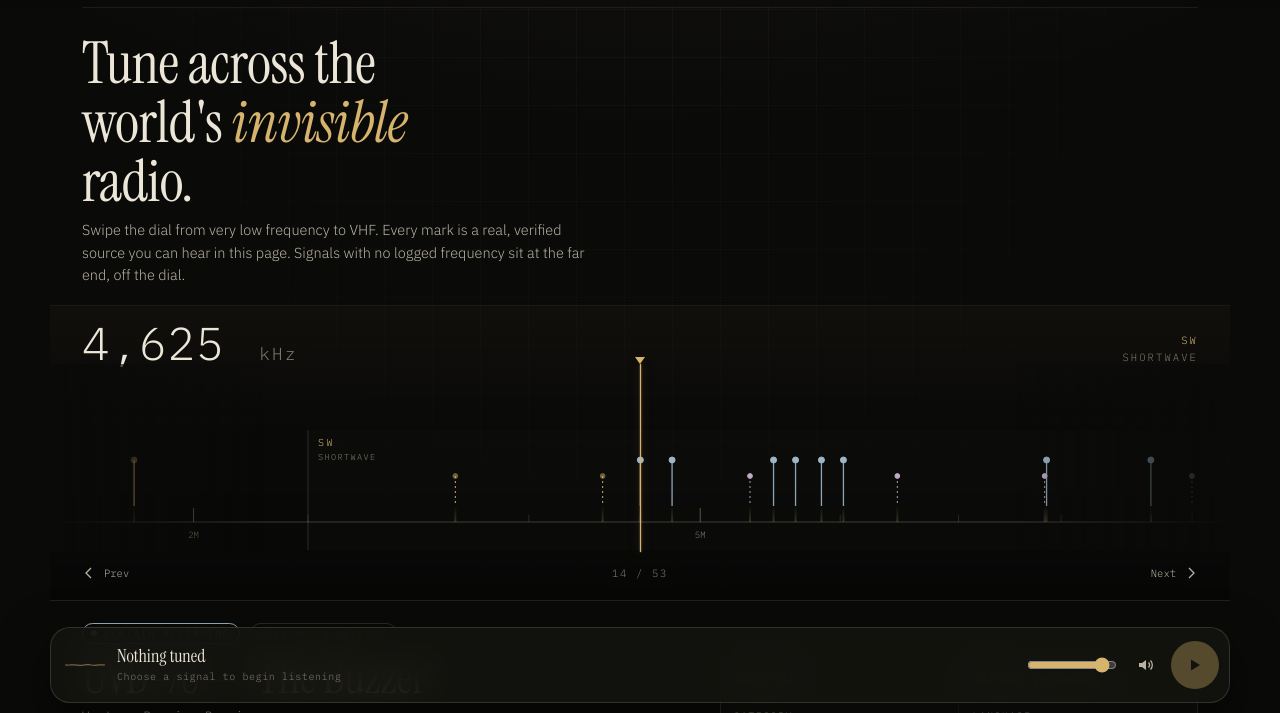
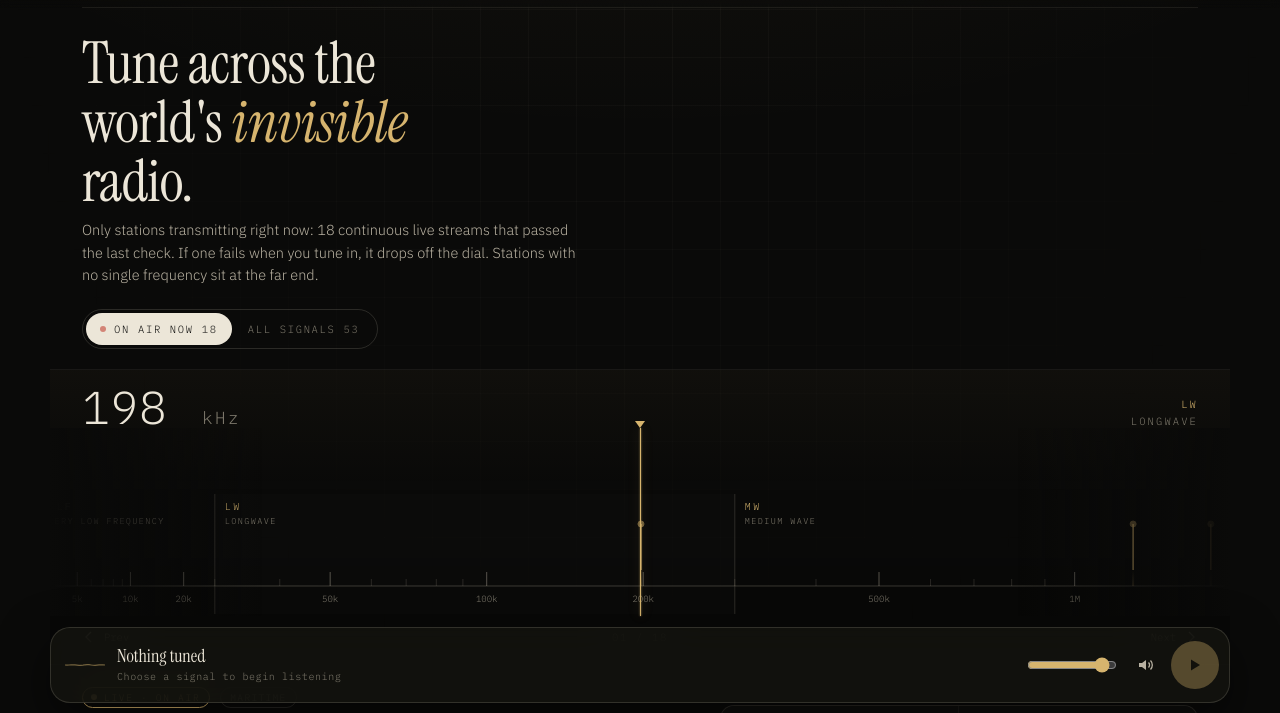
Before and after one commit to nickcarbone/frequency-atlas, a plain HTML site: page index.html in a window 1280 px wide. Shown: the part 87-800 px from the top of the page. Drawn offline with nearby package versions, Linux system fonts and the light colour scheme.

Commit message:
Add On air now dial, weekly check workflow and source-expansion prompt
- Dial opens on "On air now": only live sources that passed the last
  weekly check; "All signals" switch restores the full catalogue.
  Empty bands compress; a live source that fails on tune-in drops off.
- CBC North: add published frequency (1230 kHz AM / 91.1 MHz FM).
- Add the weekly signal-check GitHub Action and .nojekyll, which the
  web upload skipped (hidden files).
- Add docs/live-source-expansion-prompt.md, a reusable prompt for
  finding and verifying new live sources.
- Map region list now handles any new regions.

Co-Authored-By: Claude Opus 5.5 <noreply@anthropic.com>
Claude-Session: https://claude.ai/code/session_01Y8sXx5FXZjeG1xo4GQ95Ga

```diff
--- a/index.html
+++ b/index.html
@@ -70,6 +70,12 @@ h1,h2,h3{font-family:var(--serif);font-weight:400;letter-spacing:-.01em;margin:0
 /* Dial */
 .dialbox{position:relative;margin:18px -18px 0;border-top:1px solid var(--line);border-bottom:1px solid var(--line);
   background:linear-gradient(180deg,rgba(214,180,110,.035),transparent 40%,rgba(0,0,0,.25))}
+.dialmode{display:inline-flex;gap:2px;padding:3px;border:1px solid var(--line2);border-radius:999px;margin:4px 0 2px}
+.dialmode button{font-family:var(--mono);font-size:10.5px;letter-spacing:.16em;text-transform:uppercase;color:var(--mute);padding:9px 14px;border-radius:999px;display:flex;align-items:center;gap:8px;transition:all .2s}
+.dialmode button b{font-weight:400;opacity:.7}
+.dialmode button[aria-pressed=true]{background:var(--ink);color:var(--bg)}
+.dialmode button[aria-pressed=true] .ld{background:#c0392b}
+.dialmode .ld{width:6px;height:6px;border-radius:50%;background:var(--k-live);animation:pulse 2s ease-in-out infinite}
 .readout{display:flex;align-items:flex-end;justify-content:space-between;padding:14px 18px 6px;gap:12px}
 .readout .f{font-family:var(--mono);font-weight:300;font-size:clamp(28px,8vw,46px);letter-spacing:.02em;color:var(--ink);line-height:1;font-variant-numeric:tabular-nums}
 .readout .f small{font-size:.38em;color:var(--mute);letter-spacing:.14em;margin-left:6px}
@@ -258,7 +264,8 @@ dialog.sheet[open]{animation:up .38s cubic-bezier(.2,.8,.2,1)}
   <section class="view on" id="v-dial">
     <div class="wrap">
       <h1 class="lede">Tune across the world's <em>invisible</em> radio.</h1>
-      <p class="sub" id="dialsub">Swipe the dial from very low frequency to VHF. Every mark is a real, verified source you can hear in this page. Signals with no logged frequency sit at the far end, off the dial.</p>
+      <p class="sub" id="dialsub"></p>
+      <div class="dialmode" role="group" aria-label="Dial contents"><button id="m-live" aria-pressed="true"><i class="ld"></i>On air now <b id="n-live">—</b></button><button id="m-all" aria-pressed="false">All signals <b id="n-all">—</b></button></div>
       <div class="dialbox">
         <div class="readout">
           <div class="f" id="rf">— <small>kHz</small></div>
@@ -410,7 +417,7 @@ async function play(s){
   try{
     if(s.fmt==="hls"&&!canNativeHls){ await loadHls(); if(!window.Hls||!Hls.isSupported())throw new Error("HLS unsupported");
       hls=new Hls({lowLatencyMode:false}); hls.attachMedia(au); hls.loadSource(s.url);
-      hls.on(Hls.Events.ERROR,(e,d)=>{if(d.fatal){setP("error","No signal");LOCAL[s.id]=false}});
+      hls.on(Hls.Events.ERROR,(e,d)=>{if(d.fatal){setP("error","No signal");LOCAL[s.id]=false;dropFromDial(s)}});
     } else { au.src=s.url; }
     au.volume=+$("#vol").value; await au.play();
   }catch(e){ if(e&&e.name==="NotAllowedError"){setP("paused","Tap play to start")} else if(e&&e.name!=="AbortError"){setP("error","No signal");} }
@@ -423,7 +430,8 @@ function toggle(){ if(!state.cur)return; if(au.paused||pstate==="error"){ if(pst
 au.addEventListener("playing",()=>{setP("playing"); if(state.cur)LOCAL[state.cur.id]=true});
 au.addEventListener("waiting",()=>{if(!au.paused)setP("loading","Buffering")});
 au.addEventListener("pause",()=>{if(pstate!=="error"&&pstate!=="loading")setP("paused")});
-au.addEventListener("error",()=>{ if(!au.getAttribute("src"))return; setP("error","No signal — source did not respond"); if(state.cur)LOCAL[state.cur.id]=false; });
+function dropFromDial(s){ if(dialMode!=="live"||!isLiveKind(s))return; if(!marks.some(m=>m.s.id===s.id))return; const id=state.tuned&&state.tuned.id; dialCopy(); buildDial(); let i=marks.findIndex(m=>m.s.id===id); if(i<0)i=Math.min(Math.max(0,tunedI),marks.length-1); if(marks.length)tuneTo(i,false); toast(s.title+" is off air — removed from the dial") }
+au.addEventListener("error",()=>{ if(!au.getAttribute("src"))return; setP("error","No signal — source did not respond"); if(state.cur){LOCAL[state.cur.id]=false; dropFromDial(state.cur)} });
 au.addEventListener("ended",()=>{ setP("paused","Finished"); });
 au.addEventListener("timeupdate",()=>{ const s=state.cur; if(!s||s.kind==="live"||s.kind==="stream"||!isFinite(au.duration))return; const p=au.currentTime/au.duration; $("#prog i").style.width=(p*100)+"%"; $("#seek").value=Math.round(p*1000);
   if(pstate==="playing"){ $("#pm").innerHTML=`<b>${fmtT(au.currentTime)} / ${fmtT(au.duration)}</b> · ${esc(s.place)}${s.freq?" · "+esc(s.freq):""}`} });
@@ -479,15 +487,28 @@ sheet.addEventListener("close",()=>{ if(location.hash.startsWith("#/s/"))history
 
 /* ---------- DIAL ---------- */
 let marks=[], dialW=0, segs=[];
+let dialMode="live"; try{ dialMode=localStorage.getItem("fa.dialmode")||"live" }catch(e){}
+const isLiveKind=s=>s.kind==="live"||s.kind==="stream";
+function onAirNow(){ return SRC.filter(s=>isLiveKind(s)&&statusOf(s)!=="bad") }
+function dialSet(){ return dialMode==="live"?onAirNow():SRC }
+function dialCopy(){ const n=onAirNow().length;
+  $("#n-live").textContent=n; $("#n-all").textContent=SRC.length; $("#m-live").setAttribute("aria-pressed",String(dialMode==="live")); $("#m-all").setAttribute("aria-pressed",String(dialMode==="all"));
+  $("#dialsub").textContent=dialMode==="live"
+   ?`Only stations transmitting right now: ${n} continuous live streams that passed the last check. If one fails when you tune in, it drops off the dial. Stations with no single frequency sit at the far end.`
+   :"Every source in the Atlas, live and recorded, from very low frequency to VHF. Recordings sit at the frequency they were heard on; signals with no logged frequency sit at the far end." }
+function setDialMode(m){ if(m===dialMode)return; const id=state.tuned&&state.tuned.id; dialMode=m; try{localStorage.setItem("fa.dialmode",m)}catch(e){} dialCopy(); buildDial(); let i=marks.findIndex(x=>x.s.id===id); if(i<0)i=defaultMark(); tuneTo(i,false) }
+function defaultMark(){ const pref=dialMode==="live"?["bbc-radio-4","noaa-kec49"]:["uvb-76"]; for(const id of pref){const i=marks.findIndex(m=>m.s.id===id); if(i>=0)return i} return 0 }
 function buildDial(){
   const tr=$("#track"); const vw=tr.clientWidth||window.innerWidth; const unit=Math.max(300,Math.min(520,vw*.82));
-  let x=vw/2; segs=BANDS.map(b=>{const w=unit*b.w; const sg={...b,x0:x,x1:x+w}; x+=w; return sg}); dialW=x+vw/2;
+  const SET=dialSet(); const used=new Set(SET.map(s=>{ if(parseFreq(s)!=null){const k=parseFreq(s);const b=BANDS.find(g=>g.lo!=null&&k>=g.lo&&k<g.hi);return b?b.k:(k<3?"VLF":"VHF")} return bandOf(s)||"NET" }));
+  let x=vw/2; segs=BANDS.map(b=>{const w=unit*(used.has(b.k)?b.w:.34); const sg={...b,x0:x,x1:x+w,empty:!used.has(b.k)}; x+=w; return sg}); dialW=x+vw/2;
   const posF=k=>{const sg=segs.find(g=>g.lo!=null&&k>=g.lo&&k<g.hi)||(k<3?segs[0]:segs[4]); const t=Math.log10(k/sg.lo)/Math.log10(sg.hi/sg.lo); return sg.x0+t*(sg.x1-sg.x0)};
   // place markers
   const exact=[], bandOnly={}, off=[];
-  SRC.forEach(s=>{const k=parseFreq(s); if(k!=null) exact.push({s,x:posF(k),k,lane:0}); else { const b=bandOf(s); if(b){(bandOnly[b]=bandOnly[b]||[]).push(s)} else off.push(s) } });
+  SET.forEach(s=>{const k=parseFreq(s); if(k!=null) exact.push({s,x:posF(k),k,lane:0}); else { const b=bandOf(s); if(b){(bandOnly[b]=bandOnly[b]||[]).push(s)} else off.push(s) } });
   for(const b in bandOnly){ const sg=segs.find(g=>g.k===b), L=bandOnly[b]; L.forEach((s,i)=>exact.push({s,x:sg.x0+(sg.x1-sg.x0)*(i+1)/(L.length+1),k:null,lane:1})) }
   const ng=segs[5]; off.forEach((s,i)=>exact.push({s,x:ng.x0+(ng.x1-ng.x0)*(i+.5)/off.length,k:null,lane:2}));
+  if(!exact.length){ tr.innerHTML=`<p class="sub" style="padding:60px 18px">No live stations passed the last check. Switch to All signals.</p>`; marks=[]; return }
   marks=exact.sort((a,b)=>a.x-b.x);
   for(let lane=0;lane<3;lane++){ const L=marks.filter(m=>m.lane===lane); for(let i=1;i<L.length;i++){ if(L[i].x-L[i-1].x<22) L[i].x=L[i-1].x+22 } }
   marks.sort((a,b)=>a.x-b.x);
@@ -496,7 +517,7 @@ function buildDial(){
   g+=`<defs><linearGradient id="gl" x1="0" x2="0" y1="0" y2="1"><stop offset="0" stop-color="#d6b46e" stop-opacity=".0"/><stop offset="1" stop-color="#d6b46e" stop-opacity=".22"/></linearGradient></defs>`;
   segs.forEach((sg,i)=>{ g+=`<rect x="${sg.x0}" y="58" width="${sg.x1-sg.x0}" height="${H-58}" fill="${i%2?"rgba(236,226,204,.012)":"transparent"}"/>`;
     g+=`<line x1="${sg.x0}" x2="${sg.x0}" y1="58" y2="${H}" stroke="rgba(236,226,204,.16)"/>`;
-    g+=`<text x="${sg.x0+10}" y="74" fill="#d6b46e" font-family="IBM Plex Mono" font-size="10" letter-spacing="2.4">${sg.k}</text><text x="${sg.x0+10}" y="88" fill="#7f7a6d" font-family="IBM Plex Mono" font-size="8.5" letter-spacing="1.4">${sg.name.toUpperCase()}</text>`;
+    g+=`<text x="${sg.x0+10}" y="74" fill="${sg.empty?"#4b4840":"#d6b46e"}" font-family="IBM Plex Mono" font-size="10" letter-spacing="2.4">${sg.k}</text><text x="${sg.x0+10}" y="88" fill="#7f7a6d" font-family="IBM Plex Mono" font-size="8.5" letter-spacing="1.4">${sg.name.toUpperCase()}</text>`;
     if(sg.lo!=null){ const dec=Math.log10(sg.hi/sg.lo); for(let m=Math.pow(10,Math.floor(Math.log10(sg.lo)));m<sg.hi;m*=10){ for(const f of [1,2,3,4,5,6,7,8,9]){ const k=m*f; if(k>=sg.hi)break; if(k<sg.lo)continue; const xx=sg.x0+Math.log10(k/sg.lo)/dec*(sg.x1-sg.x0); const major=f===1||f===2||f===5;
       g+=`<line x1="${xx}" x2="${xx}" y1="${base-(major?14:7)}" y2="${base}" stroke="rgba(236,226,204,${major?.34:.14})"/>`;
       if(major){ g+=`<text x="${xx}" y="${base+16}" fill="#7f7a6d" font-family="IBM Plex Mono" font-size="9" text-anchor="middle">${tickLab(k)}</text>`} } } }
@@ -514,16 +535,16 @@ function buildDial(){
 function freqAt(x){ const sg=segs.find(g=>x>=g.x0&&x<g.x1); if(!sg)return {sg:null}; if(sg.lo==null)return {sg}; const t=(x-sg.x0)/(sg.x1-sg.x0); return {sg,k:sg.lo*Math.pow(sg.hi/sg.lo,t)} }
 let tunedI=-1, scrollT=null, programmatic=false;
 function centreX(){ const tr=$("#track"); return tr.scrollLeft+tr.clientWidth/2 }
-function updReadout(){ const x=centreX(); const {sg,k}=freqAt(x); const m=marks[tunedI];
+function updReadout(){ if(!marks.length)return; const x=centreX(); const {sg,k}=freqAt(x); const m=marks[tunedI];
   const near=marks.reduce((b,mm,i)=>Math.abs(mm.x-x)<Math.abs((marks[b]||{x:1e9}).x-x)?i:b,0);
   $$(".mk").forEach((n,i)=>n.classList.toggle("near",i===near&&Math.abs(marks[near].x-x)<12));
   if(m&&Math.abs(m.x-x)<3&&m.k==null){ const b=bandOf(m.s); $("#rf").innerHTML=m.lane===2?`NET <small>off dial</small>`:`${b} <small>band</small>`; $("#rb").innerHTML=m.lane===2?"No frequency<br>online or field":"Frequency not<br>logged"; return }
   if(!sg){return} if(sg.lo==null){ $("#rf").innerHTML=`NET <small>off dial</small>`; $("#rb").innerHTML="Online streams &amp;<br>field recordings"; return }
   const f=m&&Math.abs(m.x-x)<3&&m.k!=null?fmtF(m.k):fmtF(k); $("#rf").innerHTML=`${f.u==="kHz"&&Number(f.v)>=1000?Number(f.v).toLocaleString("en-GB"):f.v} <small>${f.u}</small>`; $("#rb").innerHTML=`${sg.k}<br><span style="color:var(--mute)">${sg.name}</span>`;
 }
-function tuneTo(i,smooth){ if(i<0||i>=marks.length)return; tunedI=i; const tr=$("#track"); programmatic=true; tr.scrollTo({left:marks[i].x-tr.clientWidth/2,behavior:smooth?"smooth":"auto"}); setTimeout(()=>programmatic=false,smooth?600:50);
+function tuneTo(i,smooth){ if(!marks.length||i<0||i>=marks.length)return; tunedI=i; const tr=$("#track"); programmatic=true; tr.scrollTo({left:marks[i].x-tr.clientWidth/2,behavior:smooth?"smooth":"auto"}); setTimeout(()=>programmatic=false,smooth?600:50);
   state.tuned=marks[i].s; renderTuned(marks[i].s); $("#pos").textContent=`${pad(i+1)} / ${pad(marks.length)}`; updReadout(); try{localStorage.setItem("fa.tuned",marks[i].s.id)}catch(e){} }
-function snap(){ const x=centreX(); let best=0; marks.forEach((m,i)=>{ if(Math.abs(m.x-x)<Math.abs(marks[best].x-x))best=i }); if(best!==tunedI||Math.abs(marks[best].x-x)>1) tuneTo(best,true) }
+function snap(){ if(!marks.length)return; const x=centreX(); let best=0; marks.forEach((m,i)=>{ if(Math.abs(m.x-x)<Math.abs(marks[best].x-x))best=i }); if(best!==tunedI||Math.abs(marks[best].x-x)>1) tuneTo(best,true) }
 function bindDial(){ const tr=$("#track");
   tr.addEventListener("scroll",()=>{ requestAnimationFrame(updReadout); if(programmatic)return; clearTimeout(scrollT); scrollT=setTimeout(snap,160) },{passive:true});
   // mouse drag for desktop
@@ -598,7 +619,7 @@ function renderMap(){
   $("#mapbox").innerHTML=s; $$("#mapbox .dot").forEach(d=>d.addEventListener("click",()=>openSheet(BY[d.dataset.id])));
   $("#legend").innerHTML=Object.keys(KIND).map(k=>`<span class="kind k-${k}"><i></i>${KIND[k]}</span>`).join("");
   const regs={}; SRC.forEach(x=>{(regs[x.region]=regs[x.region]||[]).push(x)});
-  const order=["Arctic","Europe","North America","Caribbean","South Atlantic","Asia","Pacific","Antarctica","Deep space","Online"];
+  const order=["Arctic","Europe","North America","Caribbean","South America","South Atlantic","Africa","Middle East","Asia","Pacific","Antarctica","Deep space","Online"]; Object.keys(regs).forEach(r=>{if(!order.includes(r))order.push(r)});
   $("#regions").innerHTML=""; order.filter(r=>regs[r]).forEach(r=>{ $("#regions").append(el("div",{class:"shead",html:`<h3>${esc(r)}</h3><span class="eyebrow">${regs[r].length} signal${regs[r].length>1?"s":""}</span>`})); const rw=el("div",{class:"rows"}); regs[r].forEach(x=>rw.append(rowEl(x))); $("#regions").append(rw) });
 }
 
@@ -653,8 +674,9 @@ setInterval(tick,1000); setInterval(()=>{ if($("#v-now").classList.contains("on"
   DATA=await fetch("sources.json",{cache:"no-cache"}).then(r=>r.json());
   try{ STATUS=await fetch("status.json",{cache:"no-cache"}).then(r=>r.ok?r.json():{results:{}}) }catch(e){}
   SRC=DATA.sources; SRC.forEach(s=>BY[s.id]=s); tick();
+  dialCopy(); $("#m-live").onclick=()=>setDialMode("live"); $("#m-all").onclick=()=>setDialMode("all");
   buildDial(); bindDial(); renderColls(); renderIndex(); if(!canNativeHls)setTimeout(()=>loadHls().catch(()=>{}),1500);
-  let start=0; try{ const t=localStorage.getItem("fa.tuned"); const i=marks.findIndex(m=>m.s.id===t); if(i>=0)start=i; else start=marks.findIndex(m=>m.s.id==="uvb-76") }catch(e){}
+  let start=0; try{ const t=localStorage.getItem("fa.tuned"); const i=marks.findIndex(m=>m.s.id===t); start=i>=0?i:defaultMark() }catch(e){ start=defaultMark() }
   tuneTo(Math.max(0,start),false);
   let v="dial"; try{ v=localStorage.getItem("fa.view")||"dial" }catch(e){} if(!["dial","now","map","collections","index"].includes(v))v="dial"; show(v);
   route();
--- a/sources.json
+++ b/sources.json
@@ -212,7 +212,9 @@
    "lon": -68.517,
    "tz": "America/Iqaluit",
    "lang": "English · Inuktitut",
+   "freq": "1230 kHz · 91.1 MHz FM",
    "band": "MW",
+   "mode": "AM",
    "character": [
     "voice",
     "music"
@@ -227,8 +229,6 @@
    ],
    "blurb": "The public broadcaster's service for Canada's far north, heard from the capital of Nunavut on Baffin Island. Programming moves between English and Inuktitut.",
    "hear": "Regional news, community notices and music from a town of a few thousand people on Frobisher Bay.",
-   "freq": null,
-   "mode": null,
    "recorded": null,
    "utc": null,
    "schedule": null,
```
Also changed, not shown: 3 other files.
